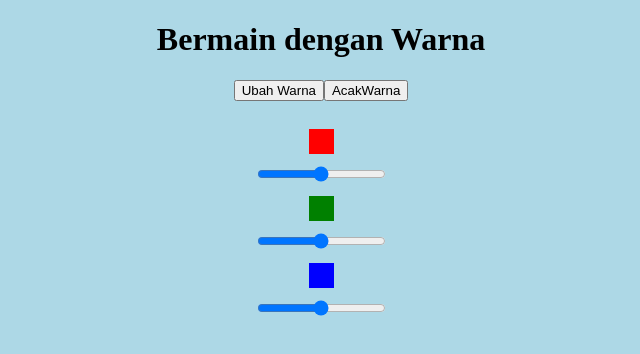
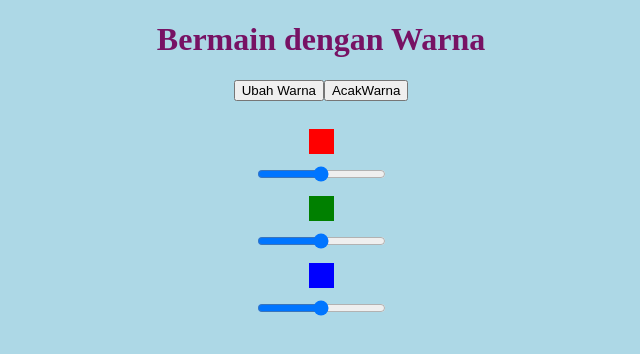
Before and after one commit to alyadyh/learn-javascript-dom, a plain HTML site: page 4 - Latihan DOM 1/index.html in a window 1280 px wide. Both pictures are taken after a click on the button "Ubah Warna". Shown: the whole page, without its empty margins (319-959 px from the left). Drawn offline with Linux system fonts and the light colour scheme.

Commit message:
ubah warna dengan x,y posisi mouse

```diff
--- a/4 - Latihan DOM 1/index.html
+++ b/4 - Latihan DOM 1/index.html
@@ -5,8 +5,12 @@
     <meta name="viewport" content="width=device-width, initial-scale=1.0">
     <title>Latihan DOM #1</title>
     <style>
+        html, body {
+            height: 100%;
+        }
         body {
             text-align: center;
+
         }
         .biru-muda {
             background-color: lightblue;
--- a/4 - Latihan DOM 1/script.js
+++ b/4 - Latihan DOM 1/script.js
@@ -52,3 +52,22 @@ sliderBiru.addEventListener('input', function() {
     const bir = sliderBiru.value;
     document.body.style.backgroundColor = 'rgb('+ mer +', '+ ijo +', '+ bir +')';
 });
+
+
+
+document.body.addEventListener('mousemove', function(event) {
+    // posisi mouse
+    // console.log(event.clientX); //mengembalikan nilai x posisi mouse
+    // console.log(event.clientY); //mengembalikan nilai y posisi mouse
+
+    // ukuran browser
+    // console.log(window.innerWidth);
+
+
+    const xPos = (event.clientX / window.innerWidth) * 255;
+    const yPos = (event.clientY / window.innerWidth) * 255;
+    console.log(xPos);
+    console.log(yPos);
+
+    document.body.style.color = 'rgb('+ xPos +', '+ yPos +', 100)';
+});
```
